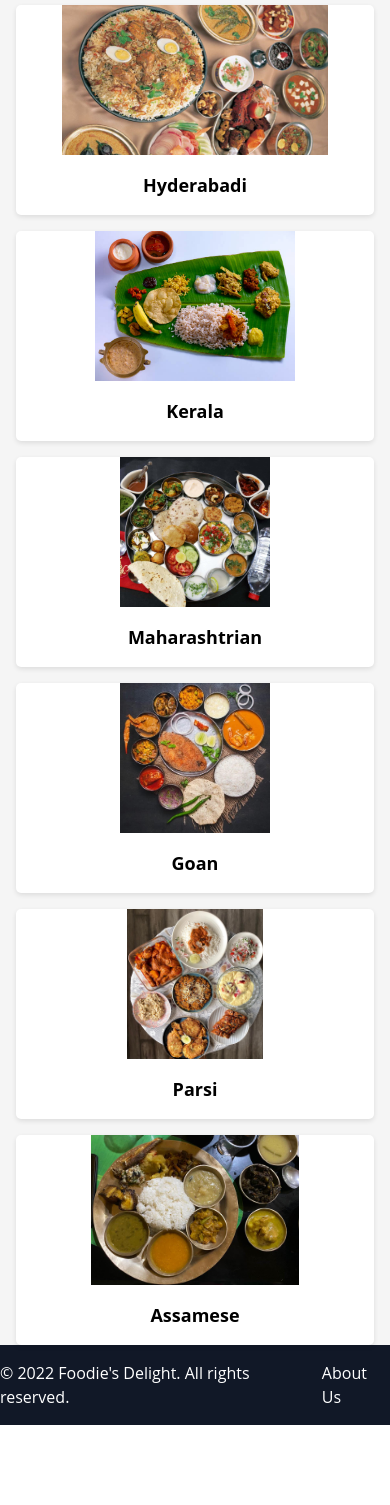
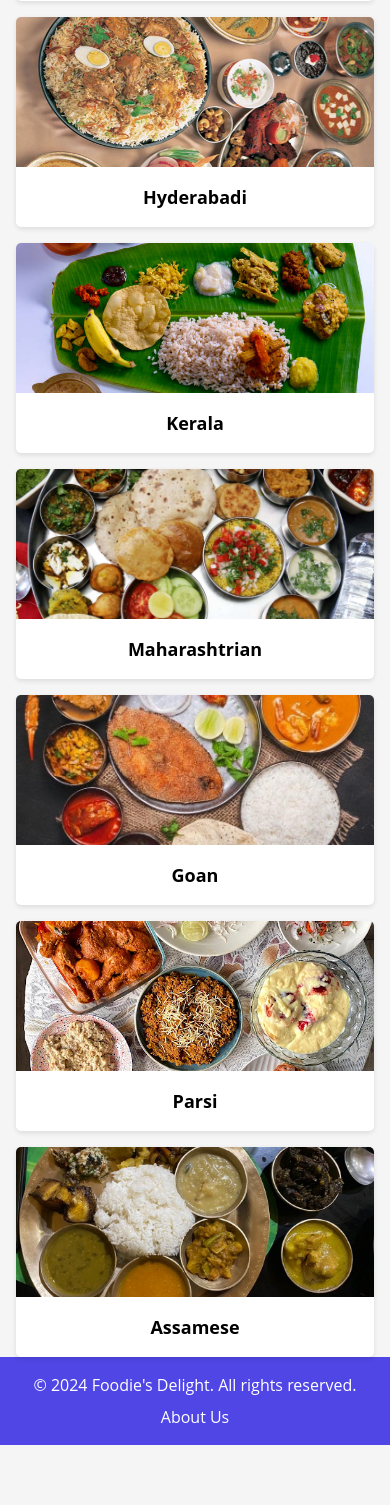
Before and after one commit to Shriyash1234/Food_Delivery_System, a Flask app: page /dashboard in a window 390 px wide. Shown: the part 1975-3480 px from the top of the page. Before the commit the page ends 3400 px from the top, so only its background shows below. Run offline with Flask 3, Linux system fonts and the light colour scheme; a user stored in the database is signed in; data comes from the database, SQL or seed files in the repository; some libraries are stand-ins or nearby versions.

Commit message:
modified html and css for mobile compatability

```diff
--- a/templates/customers/index.html
+++ b/templates/customers/index.html
@@ -1,6 +1,7 @@
+<!DOCTYPE html>
 <html lang="en">
   <head>
-    <meta charset="UTF-8"</header>
+    <meta charset="UTF-8" />
     <meta name="viewport" content="width=device-width, initial-scale=1.0" />
     <title>Foodie's Delight: Cuisine Options</title>
     <link
@@ -11,6 +12,7 @@
       body {
         background-color: #f5f5f5;
         font-family: "Open Sans", sans-serif;
+        padding-bottom: 60px; /* Add bottom padding for footer */
       }
       .cuisine-card {
         background-color: #fff;
@@ -23,42 +25,38 @@
       }
       .cuisine-image {
         width: 100%;
-        height: 150px; /* Adjust height if needed */
-        /* Choose one of the options below: */
-        /* Option 1: Use object-fit: contain */
-        object-fit: contain;
-        /* Option 2: Adjust image dimensions beforehand */
-        /* ... */
+        height: 150px;
+        object-fit: cover;
+        border-top-left-radius: 5px;
+        border-top-right-radius: 5px;
       }
       .cuisine-name {
         padding: 1rem;
         text-align: center;
         font-weight: bold;
       }
-      /* Updated style for header */
       header {
         background-color: #4f46e5;
         color: white;
         padding: 1rem;
         text-align: center;
-        /* Adjust width if needed */
-        /* width: ... */
+        /* Remove fixed positioning */
       }
       .header-text {
-        font-size: 1.5rem; /* Adjust font size */
+        font-size: 1.5rem;
+        margin-right: 70px; /* Adjust margin to prevent overlap */
+        display: block; /* Ensure it's a block element */
       }
-      /* Added style for user profile button */
       .user-profile-button {
-        position: absolute;
-        top: 1rem;
-        right: 1rem;
         background-color: #46e559;
         color: white;
         padding: 0.5rem 1rem;
         border-radius: 5px;
         cursor: pointer;
+        position: absolute;
+        top: 1rem;
+        right: 1rem;
       }
-      /* Added style for signout button */
       .signout-button {
         background-color: #ff0000;
         color: white;
@@ -69,20 +67,60 @@
         top: 1rem;
         left: 1rem;
       }
+      footer {
+        background-color: #4f46e5;
+        color: white;
+        padding: 1rem;
+        text-align: center;
+        /* Remove fixed positioning */
+      }
+      footer p {
+        margin-bottom: 0.5rem; /* Added margin for better spacing */
+      }
+      .footer-links {
+        display: flex;
+        justify-content: center;
+        list-style-type: none;
+        padding: 0;
+        margin: 0; /* Remove default margin */
+      }
+      .footer-links li {
+        margin: 0 0.5rem; /* Adjusted margin for better spacing */
+      }
+      .footer-links li a {
+        color: white;
+        text-decoration: none;
+        transition: color 0.3s;
+      }
+      .footer-links li a:hover {
+        color: #f2f2f2; /* Darken color on hover */
+      }
+
+      /* Media query to hide header text on mobile */
+      @media (max-width: 640px) {
+        .header-text {
+          display: none;
+        }
+      }
     </style>
   </head>
   <body>
     <header class="flex justify-center items-center">
       <h1 class="header-text text-white font-bold">Foodie's Delight</h1>
-      <a href="{{ url_for('userdetails') }}" class="user-profile-button">User Profile</a>
+      <a href="{{ url_for('userdetails') }}" class="user-profile-button"
+        >User Profile</a
+      >
       <a href="{{ url_for('signout') }}" class="signout-button">Sign Out</a>
     </header>
+    <div class="mt-16">
       <h2 class="text-3xl font-bold text-center my-4">
         Explore Cuisines From Around India
       </h2>
-    <ul class="grid grid-cols-1 md:grid-cols-3 gap-4 px-4">
+      <div
+        class="grid grid-cols-1 sm:grid-cols-2 md:grid-cols-3 lg:grid-cols-4 gap-4 px-4"
+      >
         {% for cuisine in cuisines %}
-      <li class="cuisine-card hover:bg-gray-100">
+        <div class="cuisine-card hover:bg-gray-100">
           <a
             href="{{ url_for('restaurants_by_cuisine', cuisine_type=cuisine.cuisine_type) }}"
             class="flex flex-col items-center justify-center"
@@ -94,18 +132,26 @@
             />
             <p class="cuisine-name text-lg">{{ cuisine.cuisine_type }}</p>
           </a>
+        </div>
         {% endfor %}
-      </li>
-    </ul>
-    <footer class="bg-gray-900 text-white py-4">
-      <div class="container mx-auto flex justify-between items-center">
-        <p>&copy; 2022 Foodie's Delight. All rights reserved.</p>
-        <ul class="flex space-x-4">
-            <li style="margin-right: auto;"><a href="{{ url_for('aboutus') }}">About Us </a></li>
+      </div>
+    </div>
+    <footer>
+      <p>
+        &copy; <span id="currentYear"></span> Foodie's Delight. All rights
+        reserved.
+      </p>
+      <ul class="footer-links">
+        <li><a href="{{ url_for('aboutus') }}">About Us</a></li>
         <!-- <li><a href="#">Terms of Service</a></li>
       <li><a href="#">Privacy Policy</a></li> -->
       </ul>
-      </div>
     </footer>
+
+    <script>
+      // Set current year dynamically
+      document.getElementById("currentYear").textContent =
+        new Date().getFullYear();
+    </script>
   </body>
 </html>
--- a/templates/customers/userdetails.html
+++ b/templates/customers/userdetails.html
@@ -77,7 +77,7 @@
               <th>Item Type</th>
               <th>Item Price</th>
               <th>Item Rating</th>
-                        <th> Count</th>
+              <th>Count</th>
             </tr>
             {% for item in food_items %}
             <tr>
```
Also changed, not shown: static/CSS/header.css (+14 -15 lines), static/CSS/signup.css (+9 -6 lines), templates/home.html (+13 -4 lines), templates/restaurants/details.html (+21 -13 lines), templates/customers/login.html (deleted). Lines whose indentation alone changed are shown as unchanged.
